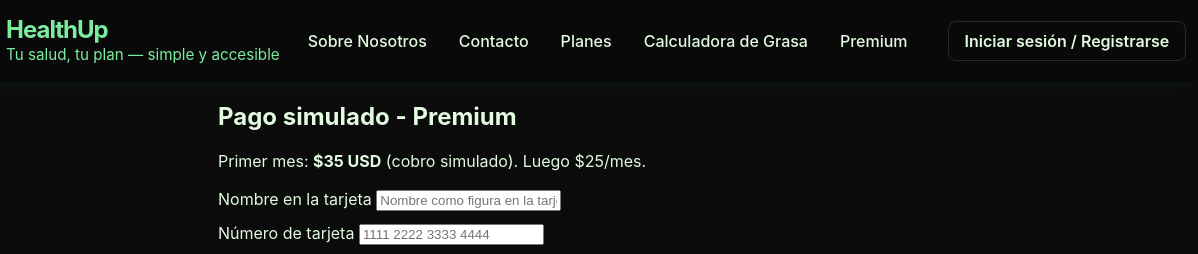
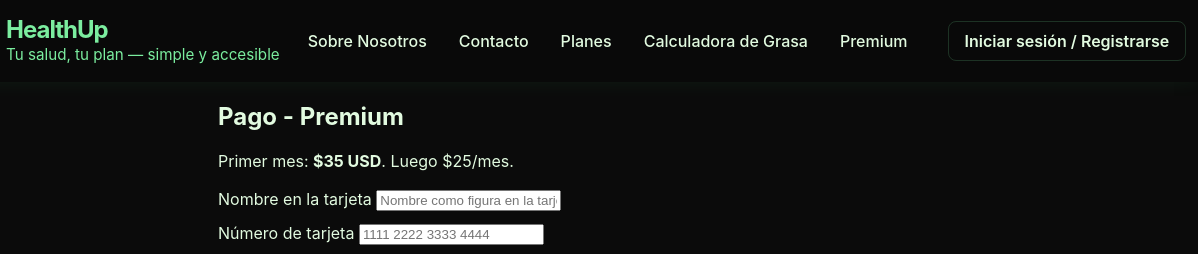
Before and after one commit to valbazanm/healthup.github.io, a website: page payment.html in a window 1280 px wide. Shown: the top 254 px of the page, 82-1280 px from the left. Drawn offline with Linux system fonts and the light colour scheme.

Commit message:
Add files via upload

```diff
--- a/payment.html
+++ b/payment.html
@@ -35,8 +35,8 @@
     <main>
         <section class="payment-section">
             <div class="container" style="max-width:720px;">
-                <h1>Pago simuladо - Premium</h1>
-                <p>Primer mes: <strong>$35 USD</strong> (cobro simulado). Luego $25/mes.</p>
+                <h1>Pago - Premium</h1>
+                <p>Primer mes: <strong>$35 USD</strong>. Luego $25/mes.</p>
 
                 <form id="paymentForm" style="display:flex;flex-direction:column;gap:12px;margin-top:18px;">
                     <label>Nombre en la tarjeta
```
